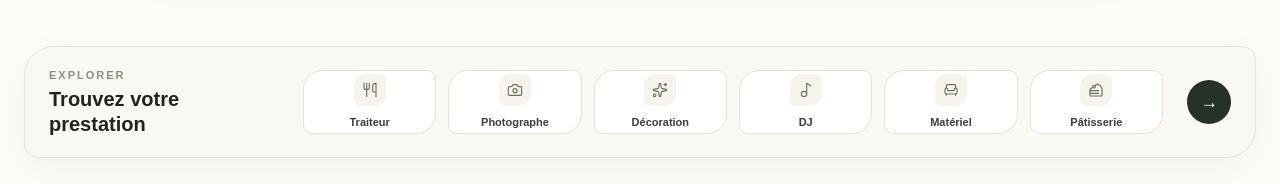
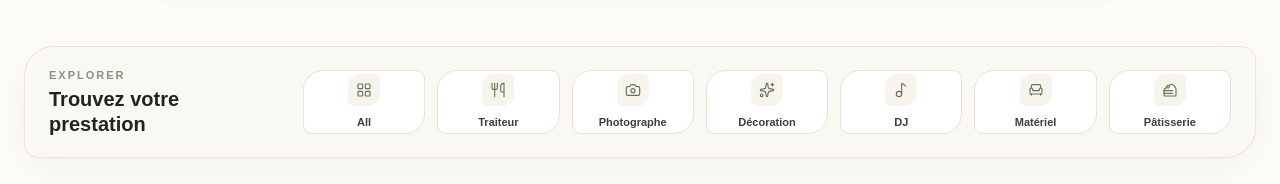
Before and after one commit to SimoBnz1/EvenHub-V2, a React (Vite) app in the folder eventhub-frontend/: page / in a window 1280 px wide. Shown: the part 519-703 px from the top of the page. Built offline with nearby package versions, Linux system fonts and the light colour scheme; no server answers.

Commit message:
feat: filter home events by provider category

```diff
--- a/eventhub-frontend/src/features/home/components/CategoriesSection.jsx
+++ b/eventhub-frontend/src/features/home/components/CategoriesSection.jsx
@@ -4,80 +4,54 @@ import {
     Sparkles,
     Music2,
     Armchair,
-    CakeSlice
+    CakeSlice,
+    LayoutGrid
 } from "lucide-react";
 
 import CategoryCard from "./CategoryCard";
 
-function CategoriesSection() {
+function CategoriesSection({setCategoryId}){
 
-    const categories = [
-        { id: 1, name: "Traiteur", icon: Utensils },
-        { id: 2, name: "Photographe", icon: Camera },
-        { id: 3, name: "Décoration", icon: Sparkles },
-        { id: 4, name: "DJ", icon: Music2 },
-        { id: 5, name: "Matériel", icon: Armchair },
-        { id: 6, name: "Pâtisserie", icon: CakeSlice }
+    const categories=[
+        {id:null,name:"All",icon:LayoutGrid},
+        {id:1,name:"Traiteur",icon:Utensils},
+        {id:2,name:"Photographe",icon:Camera},
+        {id:3,name:"Décoration",icon:Sparkles},
+        {id:4,name:"DJ",icon:Music2},
+        {id:5,name:"Matériel",icon:Armchair},
+        {id:6,name:"Pâtisserie",icon:CakeSlice}
     ];
 
-    return (
+    return(
         <section className="w-full bg-[#FDFCF9] pt-12 pb-10">
-
             <div className="max-w-7xl mx-auto px-6">
-
                 <div className="bg-[#FAF8F3] border border-[#E9E4DA] rounded-[30px_14px_30px_14px] px-6 py-5 flex flex-col lg:flex-row lg:items-center gap-6 shadow-[0_10px_35px_rgba(32,35,31,0.05)]">
 
-                    {/* Title */}
                     <div className="lg:w-[230px] shrink-0">
-
                         <p className="text-[11px] uppercase tracking-[2px] text-[#8B907F] font-semibold">
                             Explorer
                         </p>
 
                         <h2 className="mt-1 text-xl font-bold text-[#20231F] leading-tight">
                             Trouvez votre
-                            <br />
+                            <br/>
                             prestation
                         </h2>
-
                     </div>
 
-                    {/* Categories */}
-                    <div className="flex-1 grid grid-cols-3 sm:grid-cols-6 gap-3">
-
-                        {categories.map((category) => (
+                    <div className="flex-1 grid grid-cols-3 sm:grid-cols-7 gap-3">
+                        {categories.map((category)=>(
                             <CategoryCard
-                                key={category.id}
+                                key={category.name}
                                 icon={category.icon}
                                 name={category.name}
+                                onClick={()=>setCategoryId(category.id)}
                             />
                         ))}
-
                     </div>
 
-                    {/* Arrow */}
-                    <button
-                        className="
-                            hidden lg:flex
-                            w-11 h-11
-                            shrink-0
-                            items-center
-                            justify-center
-                            rounded-full
-                            bg-[#263128]
-                            text-white
-                            text-lg
-                            hover:translate-x-1
-                            transition
-                        "
-                    >
-                        →
-                    </button>
-
                 </div>
-
             </div>
-
         </section>
     );
 }
--- a/eventhub-frontend/src/features/home/components/CategoryCard.jsx
+++ b/eventhub-frontend/src/features/home/components/CategoryCard.jsx
@@ -1,50 +1,13 @@
-function CategoryCard({ icon: Icon, name }) {
-    return (
-        <button
-            className="
-                group
-                min-h-[64px]
-                flex flex-col
-                items-center
-                justify-center
-                gap-2
-                rounded-[20px_9px_20px_9px]
-                bg-white
-                border border-[#E7E2D8]
-                transition-all
-                duration-300
-
-                hover:-translate-y-1
-                hover:rotate-[-1deg]
-                hover:border-[#BCC5B3]
-                hover:shadow-md
-            "
-        >
-
-            <div
-                className="
-                    w-8 h-8
-                    rounded-[12px_6px_12px_6px]
-                    bg-[#F7F4ED]
-                    flex
-                    items-center
-                    justify-center
-                    transition
-
-                    group-hover:bg-[#66735A]
-                "
-            >
-                <Icon
-                    size={16}
-                    strokeWidth={1.7}
-                    className="text-[#66735A] group-hover:text-white transition"
-                />
+function CategoryCard({icon:Icon,name,onClick}){
+    return(
+        <button onClick={onClick} className="group min-h-[64px] flex flex-col items-center justify-center gap-2 rounded-[20px_9px_20px_9px] bg-white border border-[#E7E2D8] transition-all duration-300 hover:-translate-y-1 hover:rotate-[-1deg] hover:border-[#BCC5B3] hover:shadow-md">
+            <div className="w-8 h-8 rounded-[12px_6px_12px_6px] bg-[#F7F4ED] flex items-center justify-center transition group-hover:bg-[#66735A]">
+                <Icon size={16} strokeWidth={1.7} className="text-[#66735A] group-hover:text-white transition"/>
             </div>
 
             <span className="text-[11px] font-semibold text-[#3B4039]">
                 {name}
             </span>
-
         </button>
     );
 }
--- a/eventhub-frontend/src/features/home/components/EventsSection.jsx
+++ b/eventhub-frontend/src/features/home/components/EventsSection.jsx
@@ -1,44 +1,36 @@
-import { useEffect, useState } from "react";
+import {useEffect,useState} from "react";
 import EventCard from "./EventCard";
-import { getEvents } from "../../../services/eventService";
+import {getEvents} from "../../../services/eventService";
 
-function EventsSection() {
+function EventsSection({categoryId}){
 
-    const [events, setEvents] = useState([]);
-    const [loading, setLoading] = useState(true);
+    const [events,setEvents]=useState([]);
+    const [loading,setLoading]=useState(true);
 
-    useEffect(() => {
-
-        async function loadEvents() {
-
-            try {
-
-                const data = await getEvents();
-
+    useEffect(()=>{
+        async function loadEvents(){
+            try{
+                const data=await getEvents();
                 setEvents(data);
-
-            } catch (error) {
-
+            }catch(error){
                 console.log(error);
-
-            } finally {
-
+            }finally{
                 setLoading(false);
-
             }
         }
 
         loadEvents();
+    },[]);
 
-    }, []);
+    const filteredEvents=categoryId
+        ? events.filter((event)=>event.user?.category_id==categoryId)
+        : events;
 
-    return (
+    return(
         <section className="w-full bg-gradient-to-b from-[#FDFCF9] via-[#FAF8F3] to-[#F7F4ED] py-14">
-
             <div className="max-w-7xl mx-auto px-6">
 
                 <div className="flex items-end justify-between mb-7">
-
                     <div>
                         <span className="text-[11px] uppercase tracking-[3px] font-semibold text-[#78806F]">
                             À découvrir
@@ -49,28 +41,28 @@ function EventsSection() {
                         </h2>
                     </div>
 
-                    <button className="hidden sm:block text-sm font-semibold text-[#66735A] hover:text-[#263128]">
+                    <button onClick={()=>window.location.reload()} className="hidden sm:block text-sm font-semibold text-[#66735A] hover:text-[#263128]">
                         Voir tous les événements →
                     </button>
-
                 </div>
 
                 {loading ? (
                     <p className="text-stone-500">
                         Chargement des événements...
                     </p>
+                ) : filteredEvents.length==0 ? (
+                    <p className="text-stone-500">
+                        Aucun événement dans cette catégorie.
+                    </p>
                 ) : (
                     <div className="grid md:grid-cols-2 lg:grid-cols-3 gap-7">
-
-                        {events.map((event) => (
-                            <EventCard key={event.id} event={event} />
+                        {filteredEvents.map((event)=>(
+                            <EventCard key={event.id} event={event}/>
                         ))}
-
                     </div>
                 )}
 
             </div>
-
         </section>
     );
 }
--- a/eventhub-frontend/src/features/home/pages/Home.jsx
+++ b/eventhub-frontend/src/features/home/pages/Home.jsx
@@ -1,6 +1,6 @@
+import {useState} from "react";
 import Navbar from "../../../components/layout/Navbar";
 import Footer from "../../../components/layout/Footer";
-
 import Hero from "../components/Hero";
 import CategoriesSection from "../components/CategoriesSection";
 import EventsSection from "../components/EventsSection";
@@ -8,19 +8,19 @@ import WhyEventHub from "../components/WhyEventHub";
 import TraiteursSection from "../components/TraiteursSection";
 import FinalCTA from "../components/FinalCTA";
 
+function Home(){
+    const [categoryId,setCategoryId]=useState(null);
 
-function Home() {
-
-    return (
+    return(
         <>
-            <Navbar />
-            <Hero />
-            <CategoriesSection />
-            <EventsSection />
-            <WhyEventHub />
-            <TraiteursSection />
-            <FinalCTA />
-            <Footer />
+            <Navbar/>
+            <Hero/>
+            <CategoriesSection setCategoryId={setCategoryId}/>
+            <EventsSection categoryId={categoryId}/>
+            <WhyEventHub/>
+            <TraiteursSection/>
+            <FinalCTA/>
+            <Footer/>
         </>
     );
 }
```
Also changed, not shown: 1 other file (tests, documents, lock files or other folders).
